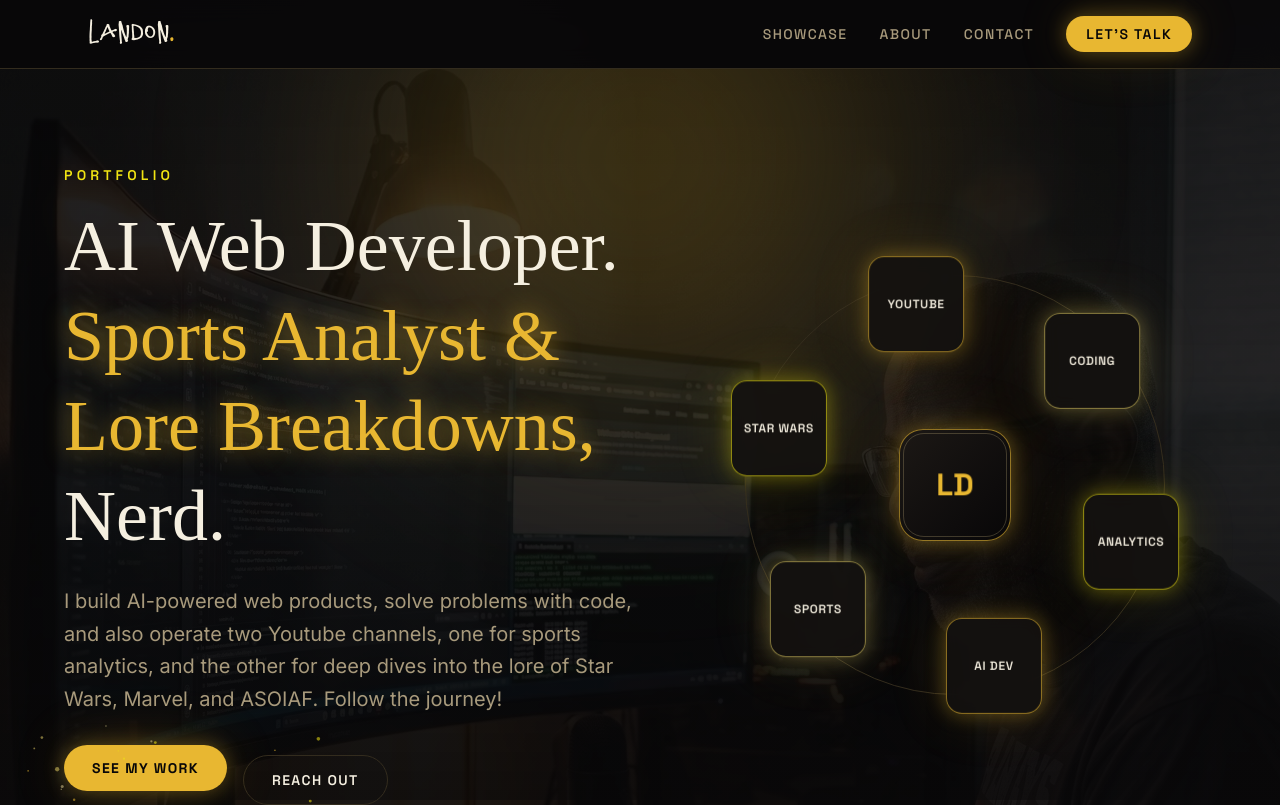
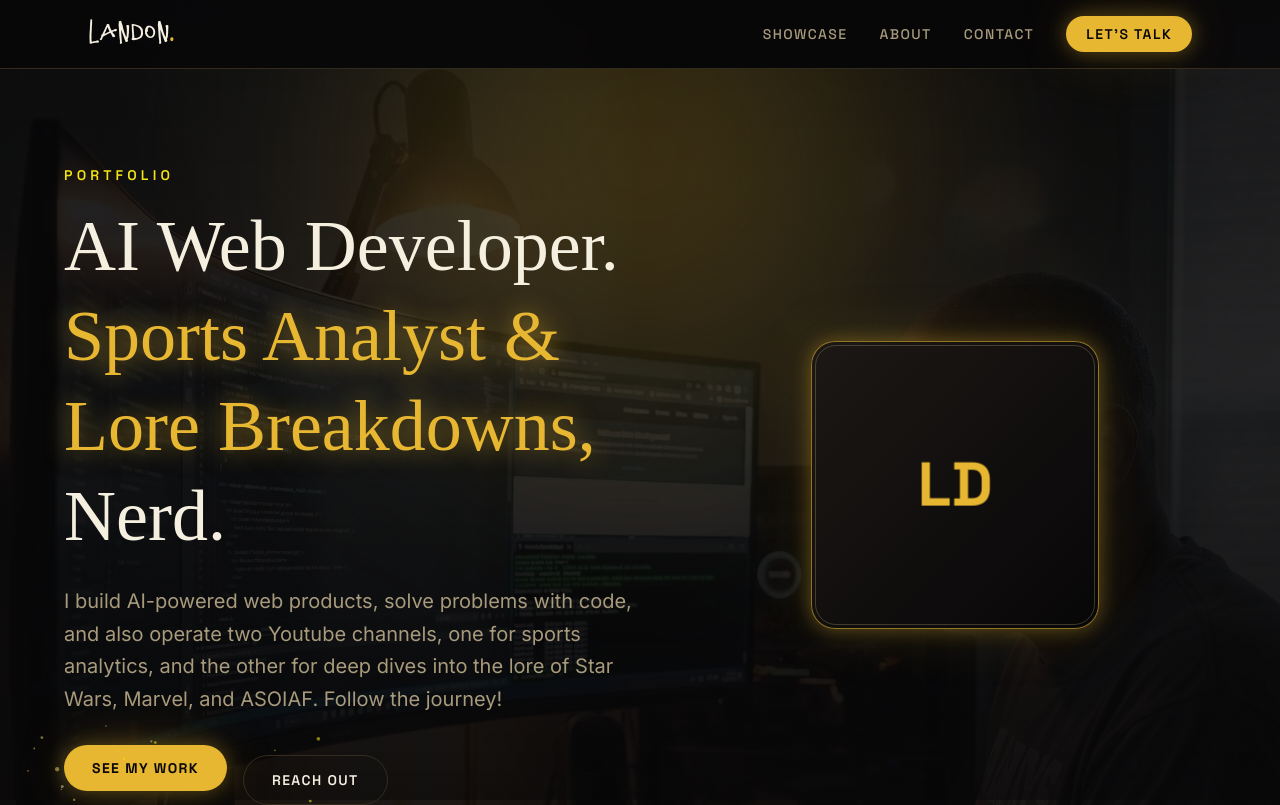
Before and after one commit to landondelone-sbas/Landon_Portfolio, a React (Vite) app: page / in a window 1280 px wide. Shown: the top 805 px of the page. Built offline with nearby package versions, Linux system fonts and the light colour scheme; a web font is replaced by a local one.

Commit message:
carosel clean up

```diff
--- a/src/components/Hero.tsx
+++ b/src/components/Hero.tsx
@@ -1,5 +1,5 @@
 import { useEffect, useRef } from "react";
-import OrbitCarousel from "./OrbitCarousel";
+import HeroCard3D from "./HeroCard3D";
 import ParticleField from "./ParticleField";
 import { gsap, ScrollTrigger } from "../lib/gsap";
 import { usePrefersReducedMotion } from "../hooks/usePrefersReducedMotion";
@@ -7,16 +7,14 @@ import { usePrefersReducedMotion } from "../hooks/usePrefersReducedMotion";
 export default function Hero() {
   const sectionRef = useRef<HTMLElement>(null);
   const copyRef = useRef<HTMLDivElement>(null);
-  const ringRef = useRef<HTMLDivElement>(null);
   const cardRef = useRef<HTMLDivElement>(null);
   const reducedMotion = usePrefersReducedMotion();
 
   useEffect(() => {
     const section = sectionRef.current;
     const card = cardRef.current;
-    const ring = ringRef.current;
     const copy = copyRef.current;
-    if (!section || !card || !ring || !copy || reducedMotion) return;
+    if (!section || !card || !copy || reducedMotion) return;
 
     const ctx = gsap.context(() => {
       // Scroll-scrubbed morph: the hero card grows from a centered 3D card
@@ -33,11 +31,11 @@ export default function Hero() {
         },
       });
 
-      // The copy and ring finish fading well before the card finishes
-      // scaling (duration 0.3 vs. 1, both starting at 0) so the enlarging
-      // card only ever grows into space that's already cleared — earlier
-      // versions ran both on the same timeline range and the card's edge
-      // visibly sliced through still-legible headline text mid-scroll.
+      // The copy finishes fading well before the card finishes scaling
+      // (duration 0.3 vs. 1, both starting at 0) so the enlarging card only
+      // ever grows into space that's already cleared — earlier versions ran
+      // both on the same timeline range and the card's edge visibly sliced
+      // through still-legible headline text mid-scroll.
       tl.to(
         card,
         {
@@ -57,7 +55,6 @@ export default function Hero() {
         },
         0,
       )
-        .to(ring, { autoAlpha: 0, scale: 0.85, ease: "power1.in", duration: 0.3 }, 0)
         .to(copy, { autoAlpha: 0, y: -40, ease: "power1.in", duration: 0.3 }, 0)
         .to(
           card.querySelector("[data-monogram]"),
@@ -128,7 +125,7 @@ export default function Hero() {
           </div>
         </div>
 
-        <OrbitCarousel cardRef={cardRef} ringRef={ringRef} />
+        <HeroCard3D ref={cardRef} />
       </div>
     </section>
   );
--- a/src/components/HeroCard3D.tsx
+++ b/src/components/HeroCard3D.tsx
@@ -3,9 +3,14 @@ import { gsap } from "../lib/gsap";
 import { usePrefersReducedMotion } from "../hooks/usePrefersReducedMotion";
 
 /**
- * The hero's centerpiece: a CSS-3D tilting card (no WebGL) that sits at the
- * hub of OrbitCarousel's orbiting pills at rest, then becomes the target of
- * Hero.tsx's scroll-triggered morph into a full-bleed backdrop.
+ * The hero's centerpiece: a CSS-3D tilting card (no WebGL) that sits at rest
+ * next to the headline, then becomes the target of Hero.tsx's
+ * scroll-triggered morph into a full-bleed backdrop. Previously sat at the
+ * hub of an always-spinning OrbitCarousel; that carousel animated forever
+ * regardless of scroll position or visibility and was pulled out as the
+ * prime suspect in a real-world GPU/compositor crash headless testing
+ * couldn't reproduce — this card alone only animates on pointer movement
+ * or during the scroll-morph, never continuously.
  */
 const HeroCard3D = forwardRef<HTMLDivElement>((_, forwardedRef) => {
   const tiltRef = useRef<HTMLDivElement>(null);
@@ -51,7 +56,7 @@ const HeroCard3D = forwardRef<HTMLDivElement>((_, forwardedRef) => {
   return (
     <div
       ref={forwardedRef}
-      className="relative z-10 h-24 w-24 sm:h-28 sm:w-28"
+      className="relative z-10 mx-auto h-52 w-52 sm:h-72 sm:w-72"
       style={{ perspective: "800px" }}
     >
       <div
@@ -68,7 +73,7 @@ const HeroCard3D = forwardRef<HTMLDivElement>((_, forwardedRef) => {
           className="absolute inset-0 flex items-center justify-center"
           style={{ transform: "translateZ(24px)" }}
         >
-          <span className="font-display text-2xl font-bold text-gold sm:text-3xl">
+          <span className="font-display text-5xl font-bold text-gold sm:text-6xl">
             LD
           </span>
         </div>
--- a/src/components/OrbitCarousel.tsx
+++ /dev/null
@@ -1,70 +0,0 @@
-import type { CSSProperties, Ref } from "react";
-import HeroCard3D from "./HeroCard3D";
-
-// Literal per-tone classes so Tailwind's scanner can see them.
-const TONES = [
-  { border: "border-gold/60", glow: "glow-gold" },
-  { border: "border-amber/60", glow: "glow-amber" },
-  { border: "border-yellow/60", glow: "glow-yellow" },
-] as const;
-
-const ITEMS = [
-  { label: "AI DEV", ...TONES[0] },
-  { label: "SPORTS", ...TONES[1] },
-  { label: "STAR WARS", ...TONES[2] },
-  { label: "YOUTUBE", ...TONES[0] },
-  { label: "CODING", ...TONES[1] },
-  { label: "ANALYTICS", ...TONES[2] },
-];
-
-interface Props {
-  /** Forwarded to the HeroCard3D hub — Hero.tsx animates this on scroll. */
-  cardRef: Ref<HTMLDivElement>;
-  /** Forwarded to the ring + orbiting pills wrapper — faded out during the scroll morph. */
-  ringRef: Ref<HTMLDivElement>;
-}
-
-export default function OrbitCarousel({ cardRef, ringRef }: Props) {
-  const step = 360 / ITEMS.length;
-
-  return (
-    <div
-      className="relative mx-auto aspect-square w-full max-w-[420px]"
-      style={{ "--r": "clamp(110px, 30vw, 185px)" } as CSSProperties}
-      aria-hidden="true"
-    >
-      <div ref={ringRef}>
-        <div className="absolute inset-0 rounded-full border border-line" />
-
-        <div className="orbit-spin absolute inset-0">
-          {ITEMS.map((item, i) => {
-            const angle = step * i;
-            return (
-              <div
-                key={item.label}
-                className="absolute left-1/2 top-1/2"
-                style={{
-                  transform: `translate(-50%, -50%) rotate(${angle}deg) translate(var(--r)) rotate(${-angle}deg)`,
-                }}
-              >
-                <div className="orbit-counter">
-                  <div
-                    className={`flex h-20 w-20 items-center justify-center rounded-2xl border bg-panel/90 backdrop-blur-sm sm:h-24 sm:w-24 ${item.border} ${item.glow}`}
-                  >
-                    <span className="font-display text-[11px] font-semibold uppercase tracking-wider text-ink sm:text-xs">
-                      {item.label}
-                    </span>
-                  </div>
-                </div>
-              </div>
-            );
-          })}
-        </div>
-      </div>
-
-      <div className="absolute left-1/2 top-1/2 -translate-x-1/2 -translate-y-1/2">
-        <HeroCard3D ref={cardRef} />
-      </div>
-    </div>
-  );
-}
--- a/src/index.css
+++ b/src/index.css
@@ -80,24 +80,6 @@ body {
   text-shadow: 0 0 24px rgba(232, 183, 49, 0.6);
 }
 
-/* --- Orbit carousel --- */
-@keyframes orbit-spin {
-  to {
-    transform: rotate(360deg);
-  }
-}
-@keyframes orbit-spin-reverse {
-  to {
-    transform: rotate(-360deg);
-  }
-}
-.orbit-spin {
-  animation: orbit-spin 32s linear infinite;
-}
-.orbit-counter {
-  animation: orbit-spin-reverse 32s linear infinite;
-}
-
 /* --- Marquee --- */
 @keyframes marquee-scroll {
   from {
@@ -160,8 +142,6 @@ body {
 }
 
 @media (prefers-reduced-motion: reduce) {
-  .orbit-spin,
-  .orbit-counter,
   .marquee-track {
     animation: none;
   }
--- a/src/lib/theme.ts
+++ b/src/lib/theme.ts
@@ -2,8 +2,8 @@ import type { Category } from "../data/projects";
 
 /**
  * Shared gold/black accent cycle. One tone per project category so
- * ProjectCard, ProjectModal, Marquee, and OrbitCarousel all pull from
- * the same source instead of four separate hardcoded color maps.
+ * ProjectCard and ProjectModal both pull from the same source instead of
+ * two separate hardcoded color maps.
  */
 export const categoryAccent: Record<
   Category,
@@ -44,6 +44,3 @@ export const categoryAccent: Record<
     badge: "border-champagne/60 text-champagne",
   },
 };
-
-/** Plain 4-tone cycle for decorative elements not tied to a category (Marquee, OrbitCarousel). */
-export const accentCycle = ["gold", "amber", "yellow", "champagne"] as const;
```
